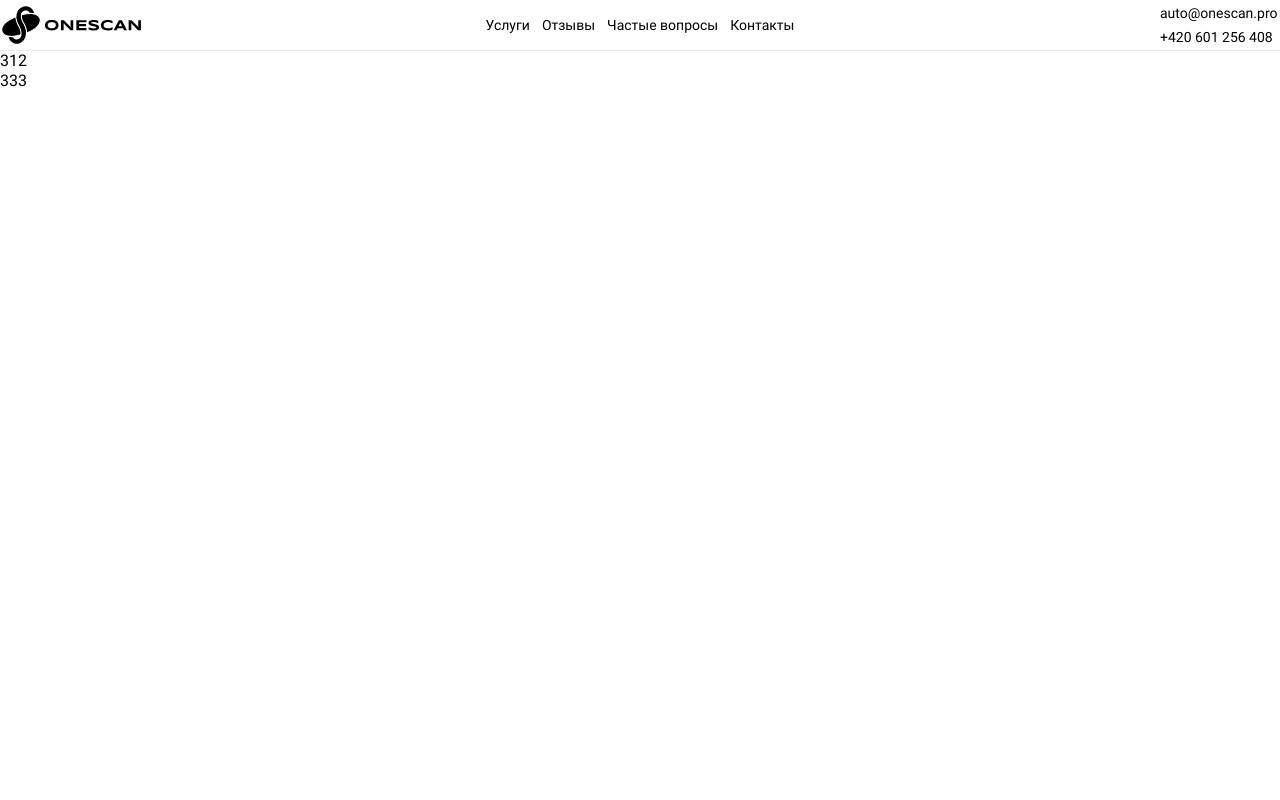
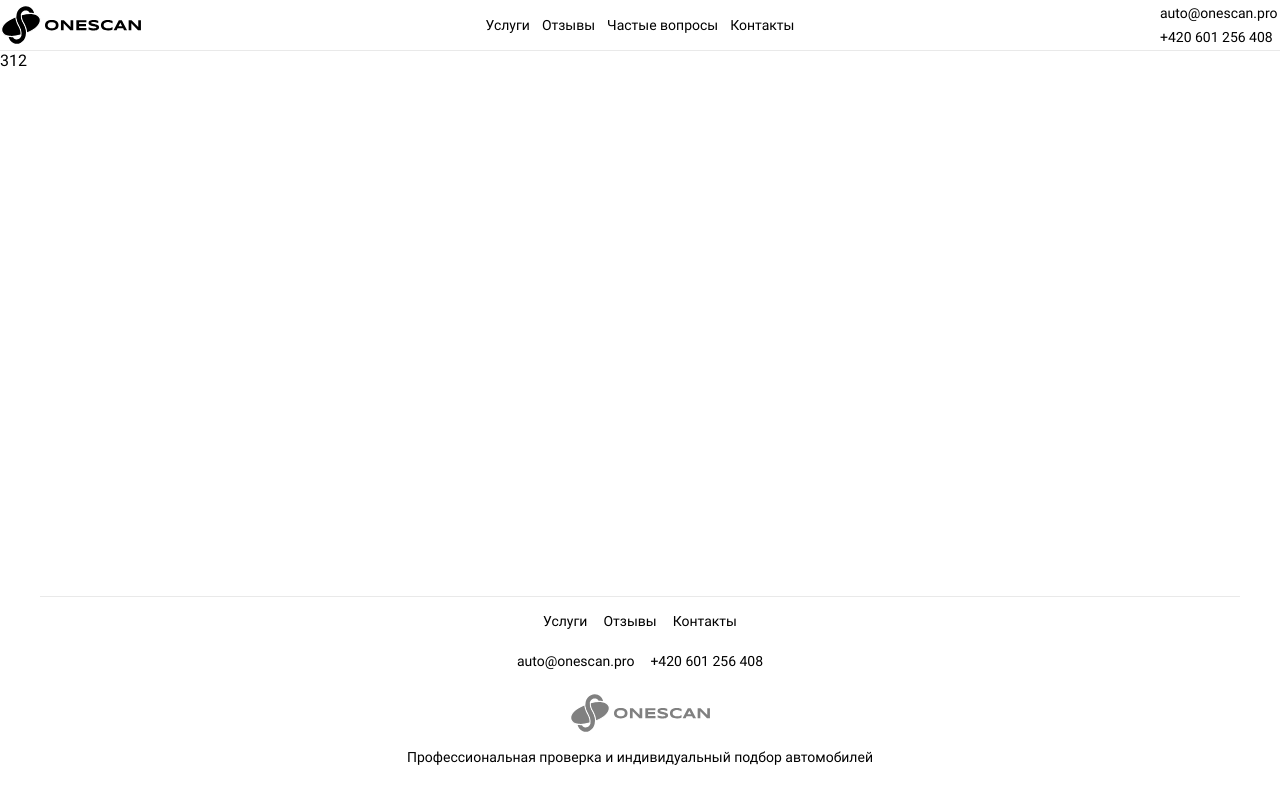
Before and after one commit to maxberdnikau/onescan, a Next.js app: page / in a window 1280 px wide. Built offline with nearby package versions, Linux system fonts and the light colour scheme.

Commit message:
#1 added footer

```diff
--- a/app/components/footer.tsx
+++ /dev/null
@@ -1,13 +0,0 @@
-// import { get_dictionary } from "get-dictionary";
-
-export default function Footer({
-    lang = 'ru'
-}: {
-    lang: 'ru' | 'cs'
-}) {
-    // const dictionary = get_dictionary('', lang);
-
-    return (
-      <footer>333</footer>
-    );
-}
--- /dev/null
+++ b/app/components/footer/data.ts
@@ -0,0 +1,19 @@
+export type footer_item_type = {
+    name: string;
+    link: string;
+};
+
+export const footer_menu: footer_item_type[] = [
+    {
+        "name": "services",
+        "link": "/services"
+    },
+    {
+        "name": "reviews",
+        "link": "/reviews"
+    },
+    {
+        "name": "contacts",
+        "link": "/contacts"
+    }
+];
--- /dev/null
+++ b/app/components/footer/index.tsx
@@ -0,0 +1,53 @@
+import Link from 'next/link';
+import Image from 'next/image';
+import { nanoid } from 'nanoid';
+
+import { footer_item_type, footer_menu } from './data';
+
+import { get_dictionary } from 'get-dictionary';
+
+// import { FOOTER_TEXT } from '../../const/lang/footer'
+
+import styles from './style.module.scss'
+
+export default async function Footer ({
+    lang = 'ru'
+}: {
+    lang: 'ru' | 'cs'
+}) {
+    const dictionary = await get_dictionary('/footer', lang);
+
+    return (
+        <footer className={`${styles.footer} w-full default-container mt-auto mx-auto border-t border-t-light-grey flex flex-col`}>
+            <section>
+                <nav>
+                    <ul className='flex justify-center'>
+                        {
+                            dictionary && footer_menu.map((item: footer_item_type) => (
+                                <li key={nanoid()} className={`${styles.footerLink} text-sm`}>
+                                    <Link href={item.link}>
+                                        {dictionary[item.name]}
+                                    </Link>
+                                </li>
+                            ))
+                        }
+                    </ul>
+                </nav>
+            </section>
+            <section className='flex justify-center mt-[24px]'>
+                <a href='mailto:auto@onescan.pro' className={`${styles.footerLink} text-sm whitespace-nowrap`}>auto@onescan.pro</a>
+                <a href="tel:+420601256408" className={`${styles.footerLink} text-sm whitespace-nowrap`}>+420 601 256 408</a>
+            </section>
+            <Link href={'/'}
+                className={`${styles.logo} mx-auto mt-[24px]`}>
+                <Image src={'/assets/logo/onescan-logo.svg'}
+                    alt="footer Onescan logo"
+                    width={142}
+                    height={40} />
+            </Link>
+            <div className='flex justify-center mt-[16px]'>
+                <p className='text-sm text-center'>{dictionary["bottom_text"]}</p>
+            </div>
+        </footer>
+    );
+}
--- /dev/null
+++ b/app/components/footer/style.module.scss
@@ -0,0 +1,20 @@
+.footer {
+    padding: 16px 0 35px;
+}
+
+.footerLink {
+    margin-right: 16px;
+
+    &:last-child {
+        margin-right: 0;
+    }
+}
+
+.logo {
+    filter: opacity(.5);
+
+    img {
+        width: 142px;
+        aspect-ratio: 142 / 40;
+    }
+}
--- a/app/layout.tsx
+++ b/app/layout.tsx
@@ -25,7 +25,7 @@ export default function RootLayout({
   return (
     <html lang={params.lang}>
       <body
-        className={`antialiased`}
+        className={`flex flex-col antialiased`}
       >
         {children}
       </body>
--- /dev/null
+++ b/dictionaries/footer/cs.json
@@ -0,0 +1,6 @@
+{
+    "services": "Услуги",
+    "reviews": "Отзывы",
+    "contacts": "Контакты",
+    "bottom_text": "Профессиональная проверка и индивидуальный подбор автомобилей"
+}
--- /dev/null
+++ b/dictionaries/footer/ru.json
@@ -0,0 +1,6 @@
+{
+    "services": "Услуги",
+    "reviews": "Отзывы",
+    "contacts": "Контакты",
+    "bottom_text": "Профессиональная проверка и индивидуальный подбор автомобилей"
+}
```
